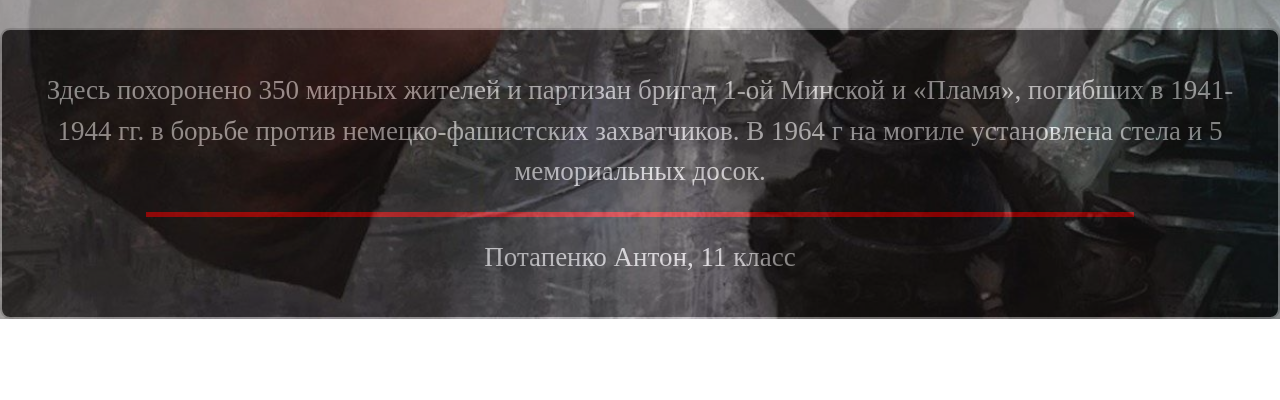
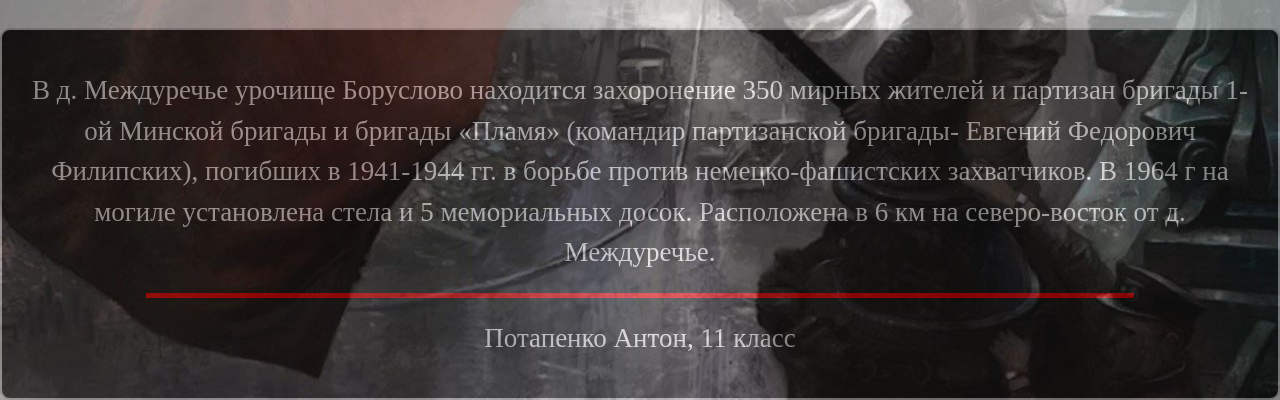
Before and after one commit to Potaphik/bratskaya-mogila-Mezhdurech-ye-urochishche-Boruslovo, a plain HTML site: page index.html in a window 1280 px wide. Shown: the part 767-1167 px from the top of the page. Before the commit the page ends 1086 px from the top, so only its background shows below. Drawn offline with Linux system fonts and the light colour scheme.

Commit message:
Update index.html

```diff
--- a/index.html
+++ b/index.html
@@ -97,7 +97,7 @@
         <img src="Междуречье.jpg" alt="Центральная картинка" id="central-image">
     </div>
     <div class="text-container"> <!-- Контейнер для текста с рамкой -->
-        <p>Здесь похоронено 350 мирных жителей и партизан бригад 1-ой Минской и «Пламя», погибших в 1941-1944 гг. в борьбе против немецко-фашистских захватчиков. В 1964 г на могиле установлена стела и 5 мемориальных досок.</p>
+        <p>В д. Междуречье урочище Боруслово находится захоронение 350 мирных жителей и партизан бригады 1-ой Минской бригады и бригады «Пламя» (командир партизанской бригады- Евгений Федорович Филипских), погибших в 1941-1944 гг. в борьбе против немецко-фашистских захватчиков. В 1964 г на могиле установлена стела и 5 мемориальных досок. Расположена в 6 км на северо-восток от д. Междуречье.</p>
         <hr> <!-- Красная линия -->
         <p>Потапенко Антон, 11 класс</p> <!-- Новый текст под красной линией -->
     </div>
```
